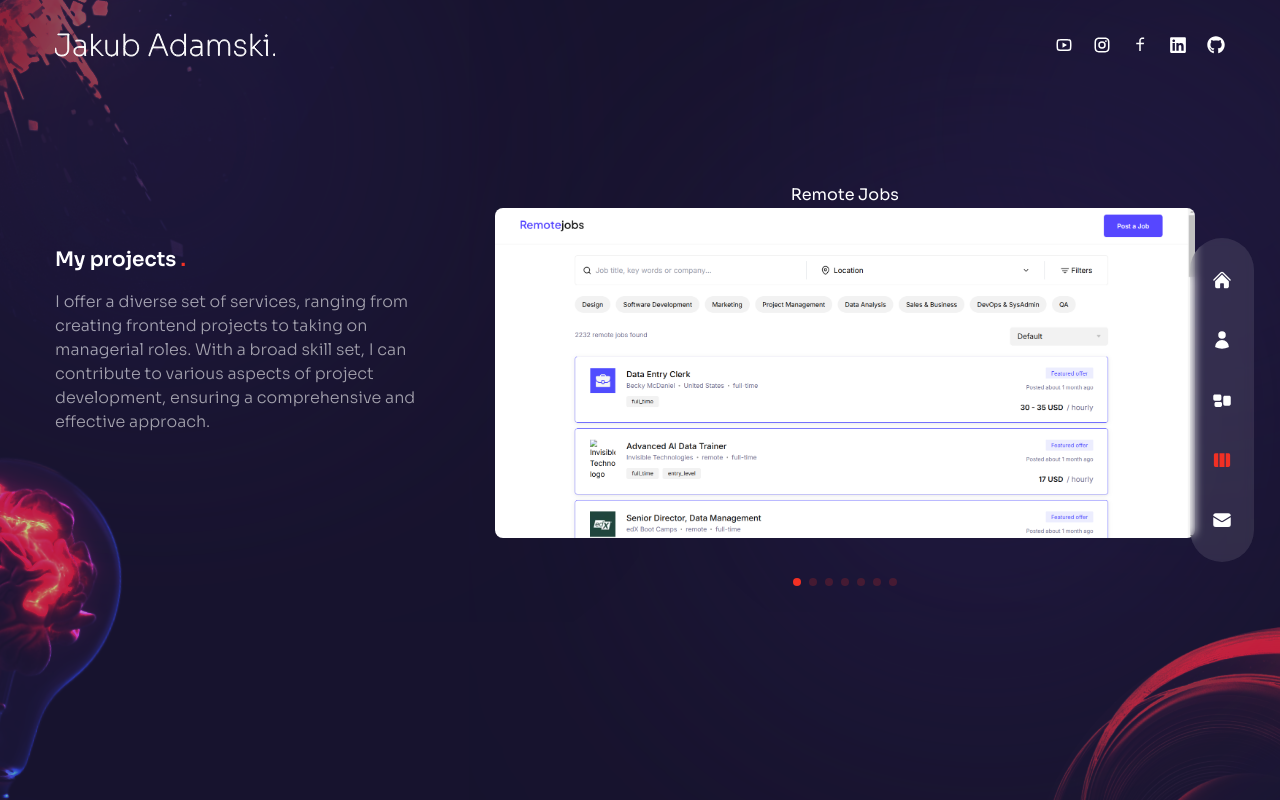
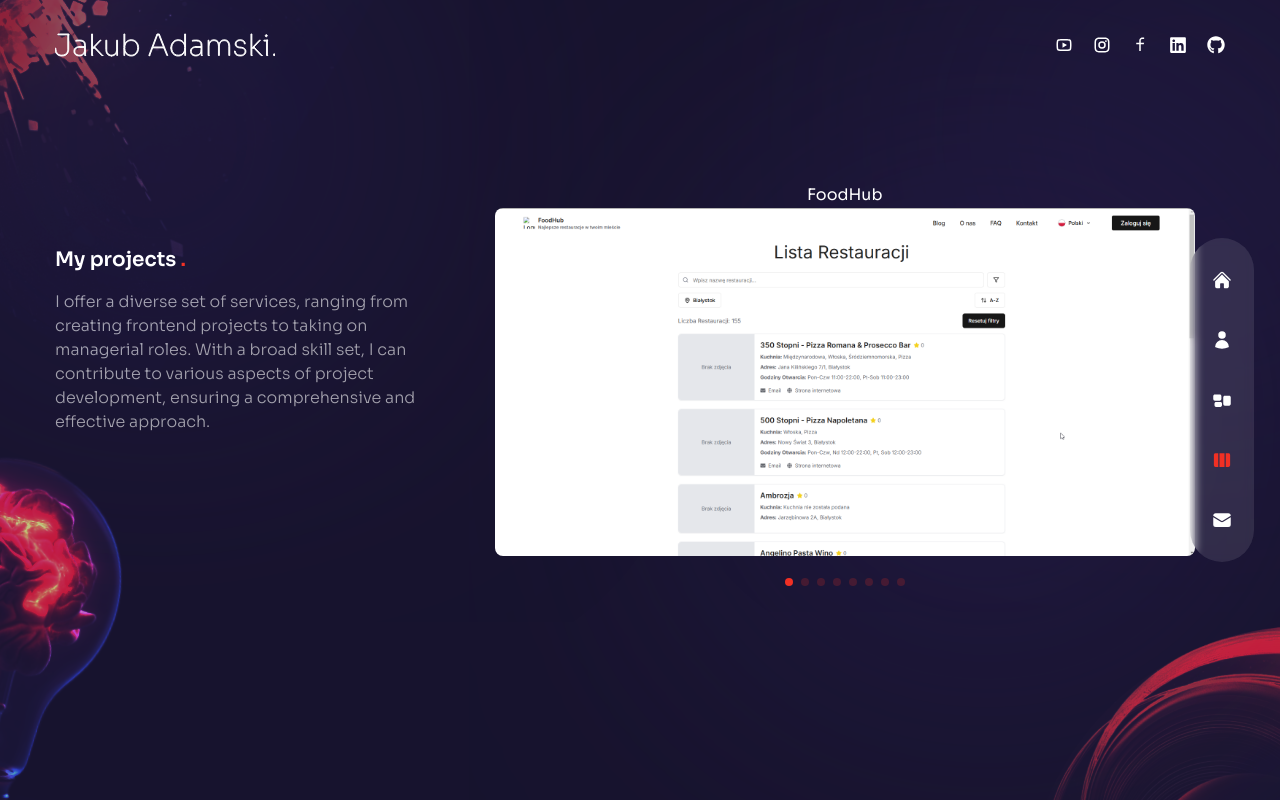
Before and after one commit to AdamskiJakub/portfolio, a Next.js app: page /work in a window 1280 px wide. Built offline with nearby package versions, Linux system fonts and the light colour scheme.

Commit message:
adding new project to portfolio

```diff
--- a/components/about-constants/AboutConstants.js
+++ b/components/about-constants/AboutConstants.js
@@ -241,14 +241,19 @@ export const serviceData = [
 
 export const workSlides = [
   {
-    title: "Remote Jobs",
-    image: "/project6.png",
-    link: "https://www.remote-jobs.co/",
+    title: "FoodHub",
+    image: "/foodhub.png",
+    link: "https://foodhub-gules.vercel.app/",
   },
   {
     title: "Way Better",
     image: "/project7.png",
     link: "https://www.waybetter.pl/",
+  },
+  {
+    title: "Remote Jobs",
+    image: "/project6.png",
+    link: "https://www.remote-jobs.co/",
   },
   {
     title: "Orderly AI",
--- a/pages/work/index.js
+++ b/pages/work/index.js
@@ -10,7 +10,6 @@ const Work = () => {
     <div className="h-full bg-primary/30 py-16 md:py-24 xl:py-36 flex items-center xsm:mt-[0]">
       <Circles />
       <div className="container mx-auto">
-        {/* text */}
         <div className="flex flex-col xl:flex-row gap-x-8">
           <div className="text-center flex xl:w-[30vw] flex-col xl:text-left mb-4 xl:mb-0">
             <motion.h2
@@ -42,7 +41,6 @@ const Work = () => {
             exit="hidden"
             className="w-full xl:max-w-[65%] md:pt-4 md:-mt-8"
           >
-            {/* slider */}
             <WorkSlider />
           </motion.div>
         </div>
```
Also changed, not shown: public/foodhub.png (added).
